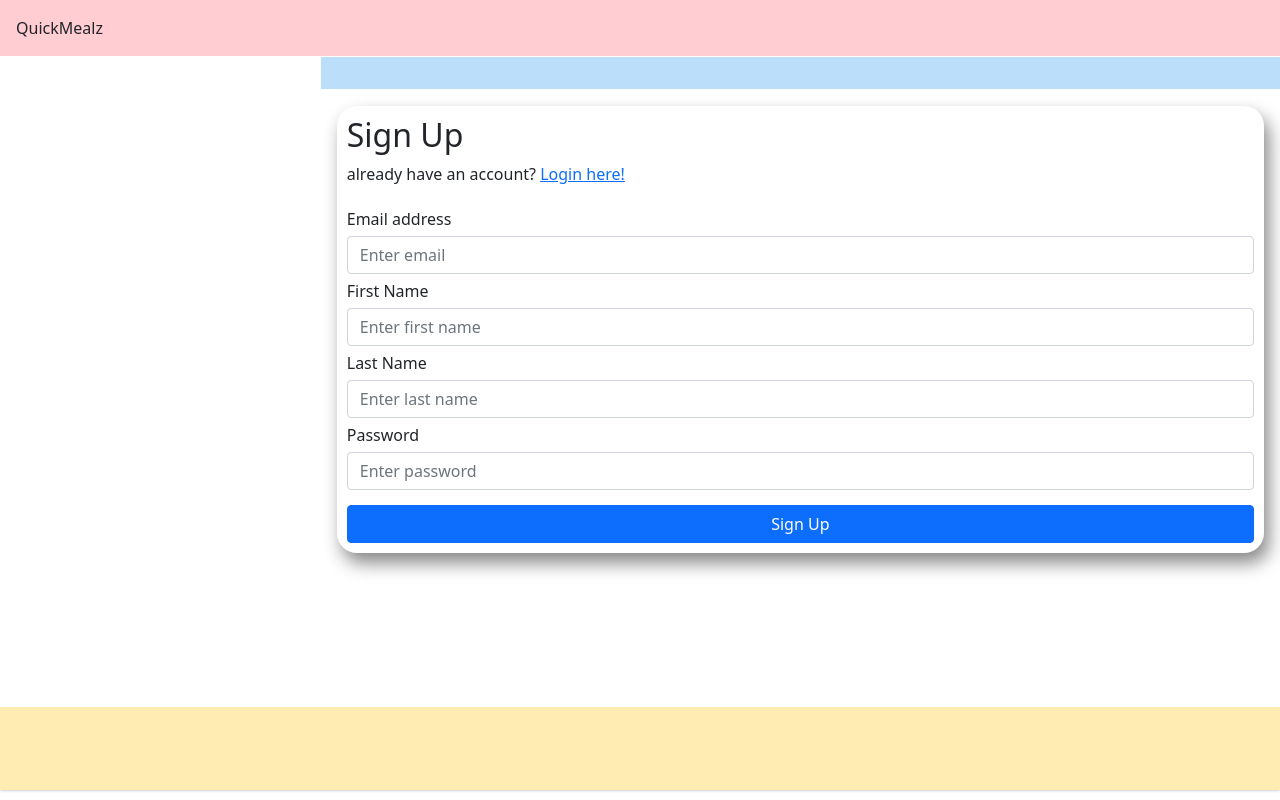
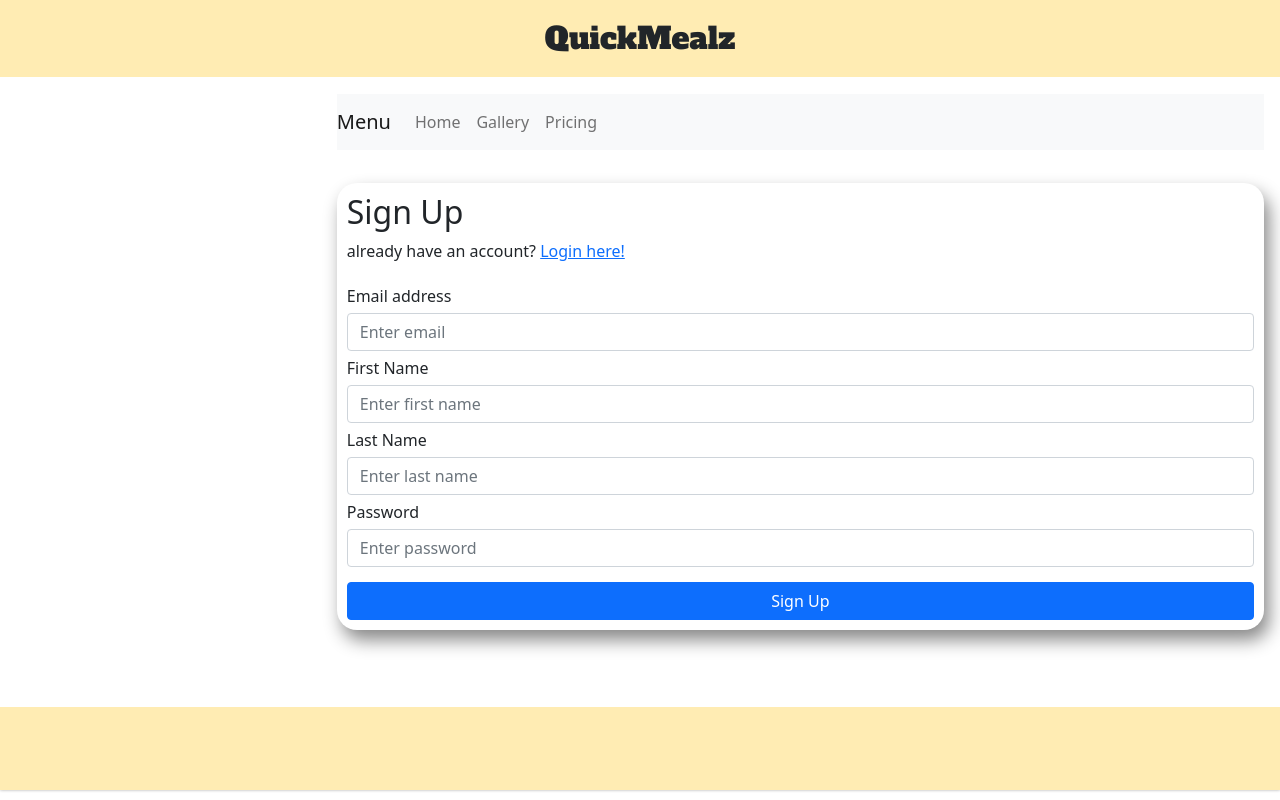
Before and after one commit to kreativekntrl/Quick-Mealz, a React (Create React App) app in the folder quick-mealz/: page / in a window 1280 px wide. Built offline with nearby package versions, Linux system fonts and the light colour scheme; some icons are missing.

Commit message:
NavBar component started

```diff
--- a/quick-mealz/src/App.js
+++ b/quick-mealz/src/App.js
@@ -10,9 +10,9 @@
   <header className="page-header">
     QuickMealz
   </header>
-  <nav className="page-nav">
-    <NavBar />
-  </nav>
+  <div className="page-nav">
+    <NavBar className="page-nav" />
+  </div>
   <main className="page-main">
     <article>
         <SignUp />
--- a/quick-mealz/src/App.scss
+++ b/quick-mealz/src/App.scss
@@ -1,3 +1,5 @@
+@import url('https://fonts.googleapis.com/css2?family=Alfa+Slab+One&display=swap');
+
 * {
     box-sizing: border-box;
   }
@@ -35,7 +37,10 @@
 //header
   .page-header {
     grid-column: 1 / -1;
-    background: #ffcdd2;
+    background: #ffecb3;
+    font-size: 30px;
+    text-align: center;
+    font-family: 'Alfa Slab One', cursive;
   }
 //sidebar
   .page-sidebar {
@@ -46,7 +51,6 @@
 //nav
   .page-nav {
     grid-column: 2 / 3;
-    background: #bbdefb;
   }
 //main
   .page-main {
--- a/quick-mealz/src/components/Footer.js
+++ b/quick-mealz/src/components/Footer.js
@@ -1,7 +1,7 @@
 import {SocialMediaIconsReact} from 'social-media-icons-react';
 
 const Footer = () => {
-    return (
+return (
 <footer>
 <SocialMediaIconsReact borderColor="rgba(0,0,0,0.25)" borderWidth="5" borderStyle="solid" icon="linkedin" iconColor="rgba(255,255,255,1)" backgroundColor="rgba(0,114,177,1)" iconSize="5" roundness="50%" url="https://some-website.com/my-social-media-url" size="45" />
 <SocialMediaIconsReact borderColor="rgba(0,0,0,0.25)" borderWidth="5" borderStyle="solid" icon="twitter" iconColor="rgba(255,255,255,1)" backgroundColor="rgba(26,166,233,1)" iconSize="5" roundness="50%" url="https://some-website.com/my-social-media-url" size="45" />
--- a/quick-mealz/src/components/NavBar.js
+++ b/quick-mealz/src/components/NavBar.js
@@ -1,8 +1,24 @@
 const NavBar = () => {
     return (
-<div>
-
-</div>
+<nav className="navbar navbar-expand-lg navbar-light bg-light">
+  <a className="navbar-brand" href="#">Menu</a>
+  <button className="navbar-toggler" type="button" data-toggle="collapse" data-target="#navbarNav" aria-controls="navbarNav" aria-expanded="false" aria-label="Toggle navigation">
+    <span className="navbar-toggler-icon"></span>
+  </button>
+  <div className="collapse navbar-collapse" id="navbarNav">
+    <ul className="navbar-nav">
+      <li className="nav-item active">
+        <a className="nav-link" href="#">Home</a>
+      </li>
+      <li className="nav-item">
+        <a className="nav-link" href="#">Gallery</a>
+      </li>
+      <li className="nav-item">
+        <a className="nav-link" href="#">Pricing</a>
+      </li>
+    </ul>
+  </div>
+</nav>
     );
 }
 export default NavBar;
```
